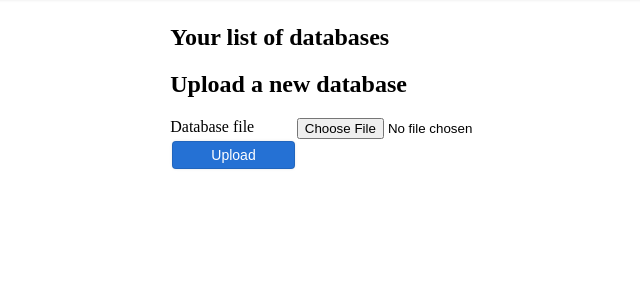
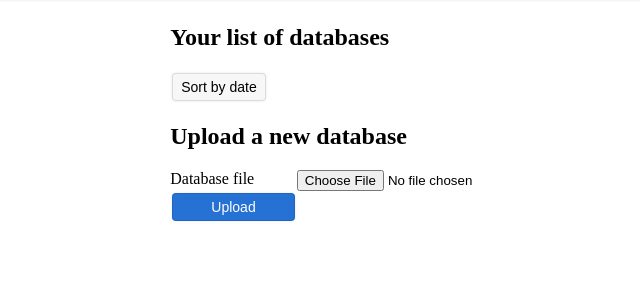
Before and after one commit to IonPostglacial/HazoHub, a Django app: page /databases in a window 1280 px wide. Shown: the part 34-334 px from the top of the page, without its empty margins (280-920 px from the left). Run offline with Django 3.2, Linux system fonts and the light colour scheme; the visitor is signed in with stand-in values (Sample User, id 1); data that the repository does not hold is empty.

Commit message:
Add aa way to order databases by name or last modification date

```diff
--- a/hub/templates/hub/dataset_list.html
+++ b/hub/templates/hub/dataset_list.html
@@ -23,14 +23,21 @@
             <h2>Your list of databases</h2>
             <form method="POST">
             {% csrf_token %}
+            <input type="hidden" name="sort-by" value="{{ sort_key }}" />
+            {% if sort_key != 'name' %}
+                <button type="submit" name="set-sort-by" value="name">Sort by name</button>
+            {% endif %}
+            {% if sort_key != 'last_mod' %}
+                <button type="submit" name="set-sort-by" value="last_mod">Sort by date</button>
+            {% endif %}
             <ul id="db-grid-list">
                 {% for file in personal_files %}
                     <li class="file-list-item"
                             data-file="{{ file.name }}"
                             data-state="{% if file.shared %}shared{% else %}unshared{% endif %}">
                         <a class="private-link" href="{% url 'privatefiles' file.name %}">{{ file.name }}</a>
-                        <span>{{ file.last_mod }}</span>
                         <a href="/Hazo/#/?from={% url 'privatefiles' file.name %}">Open in Hazo</a>
+                            <span>{{ file.last_mod }}</span>
                         <div class="inline-block">
                             {% if file.imported %}
                             <a href="{% url 'summary' file.name %}">Summary</a>
--- a/hub/views/databases.py
+++ b/hub/views/databases.py
@@ -17,6 +17,7 @@ import csv
 import os
 import random
 import string
+import datetime
 
 
 def _post_dataset(req: HttpRequest):
@@ -92,20 +93,26 @@ def list_view(req: HttpRequest):
         file_name = req.POST['btn-unshare']
         file_full_path = utils.user_file_path(req.user, file_name)
         FileSharing.objects.filter(file_path=str(file_full_path)).delete()
+    sort_key = req.POST.get('set-sort-by', req.POST.get('sort-by'))
+    print("sort_key", sort_key)
+    if sort_key not in ('last_mod', 'name'):
+        sort_key = 'name'
     shared_files = { file.file_path: file for file in FileSharing.objects.all() }
     imported_files = { path for path in Dataset.objects.all().values_list('src', flat=True) }
     personal_files = []
-    for file in sorted(utils.user_files(req.user)):
+    for file in utils.user_files(req.user):
         if not file.is_dir():
             is_imported = str(file) in imported_files
             is_shared = str(file) in shared_files
             link = ""
             if is_shared:
                 link = shared_files.get(str(file)).share_link
-            personal_files.append({ 'name': file.name, 'shared': is_shared, 'imported': is_imported, 'link': link })
+            personal_files.append({ 'last_mod': datetime.datetime.fromtimestamp(file.stat().st_mtime).strftime("%Y-%m-%d %H:%M"), 'name': file.name, 'shared': is_shared, 'imported': is_imported, 'link': link })
+    personal_files.sort(key=lambda f: f[sort_key].lower())
     context = {
         'status': status,
         'user': req.user,
+        'sort_key': sort_key,
         'error_msg': error_msg,
         'personal_files': personal_files,
     }
```
